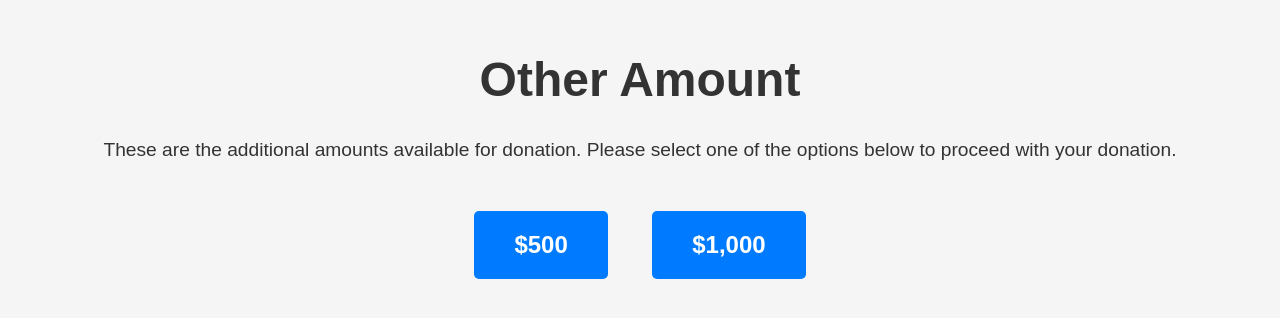
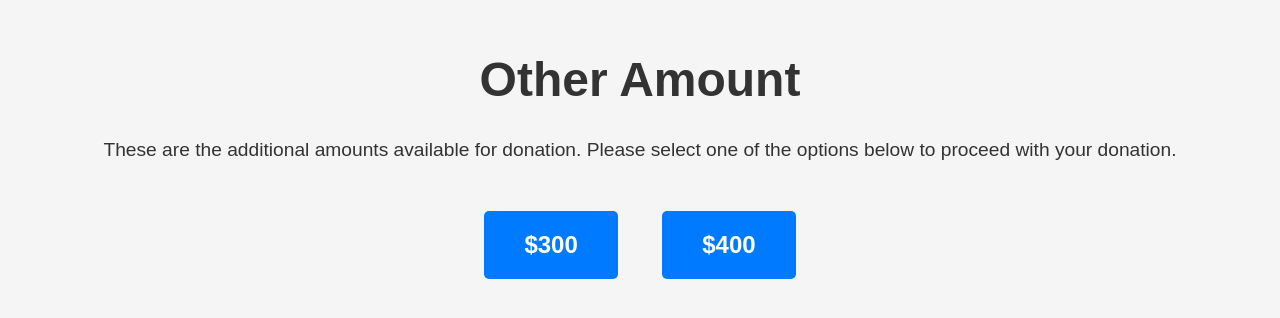
Before and after one commit to Phi-star/Big-daddy-V1, a website: page others.html in a window 1280 px wide. Drawn offline with Linux system fonts and the light colour scheme.

Commit message:
Update others.html

```diff
--- a/others.html
+++ b/others.html
@@ -15,9 +15,9 @@
 
   <div class="button-container">
     <!-- Button for $500 -->
-    <a href="<!-- Insert $500 Link Here -->" class="large-button">$500</a>
+    <a href="https://selar.co/0318x1" class="large-button">$300</a>
     <!-- Button for $1,000 -->
-    <a href="<!-- Insert $1K Link Here -->" class="large-button">$1,000</a>
+    <a href="https://selar.co/13814k" class="large-button">$400</a>
   </div>
 </body>
 </html>
```
